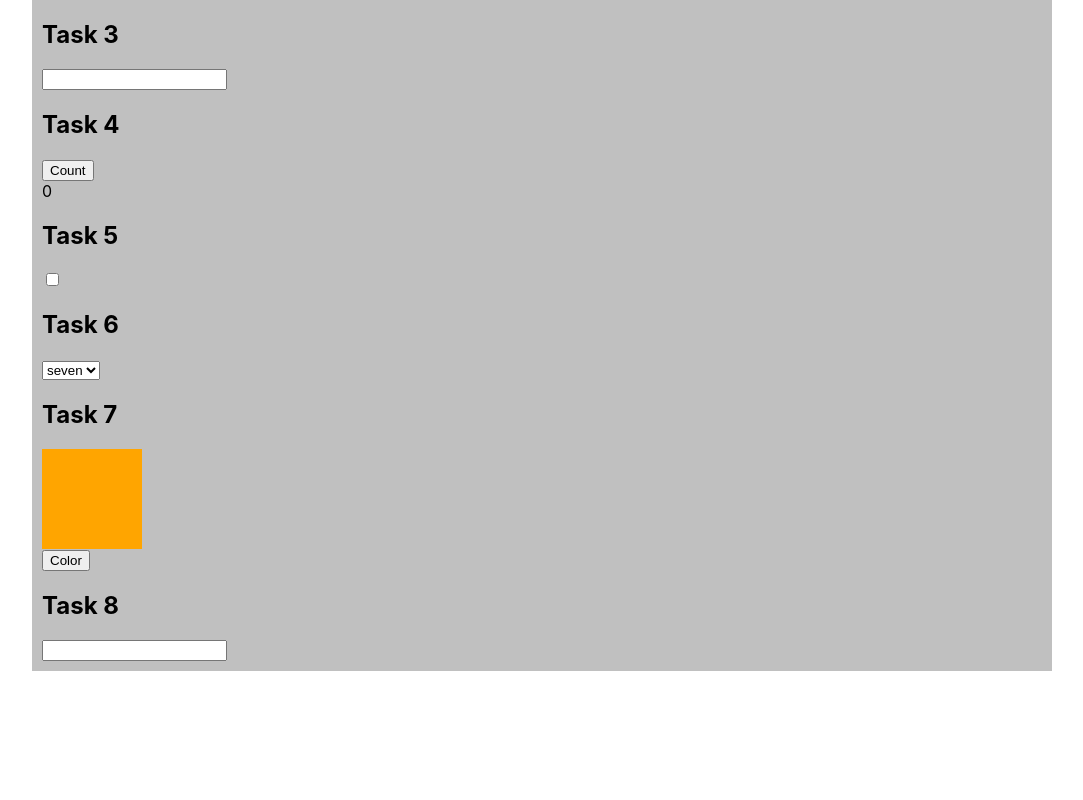
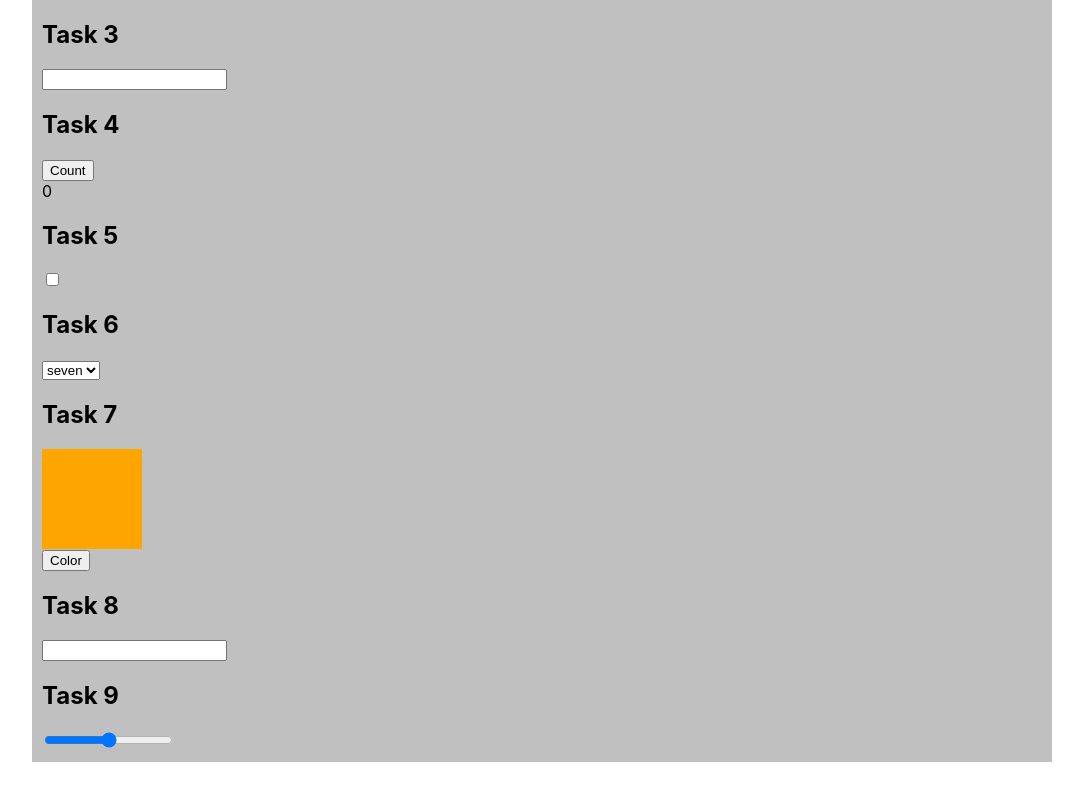
Before and after one commit to GarifullinII/react-app-unit_5, a React (Create React App) app: page / in a window 1280 px wide. Shown: the part 392-1192 px from the top of the page, without its empty margins (98-1181 px from the left). Before the commit the page ends 1103 px from the top, so only its background shows below. Built offline with nearby package versions, Linux system fonts and the light colour scheme.

Commit message:
add task 9 useState

```diff
--- a/src/App.js
+++ b/src/App.js
@@ -24,6 +24,8 @@ function App() {
 }
 
   const [st8, setSt8] = React.useState('');
+
+  const [st9, setSt9] = React.useState('');
 
 
 
@@ -81,9 +83,11 @@ function App() {
     }
     event.target.value = '';
   }
-  // function task9() {
 
-  // }
+  function task9(event) {
+    setSt9(event.target.value);
+  }
+
   // function task10() {
 
   // }
@@ -138,12 +142,12 @@ function App() {
         <input type="text" className="task-8" onKeyPress={task8}></input>
         <div>{st8}</div>
       </section>
-      {/* <section>
+     <section>
         <h2>Task 9</h2>
-        <input type="range" className="task-9"></input>
+        <input type="range" className="task-9" onInput={task9}></input>
         <div>{st9}</div>
       </section>
-      <section>
+       {/* <section>
         <h2>Task 10</h2>
         <input type="number" className="i-10"></input>
         <button className="task-10">Push</button>
```
